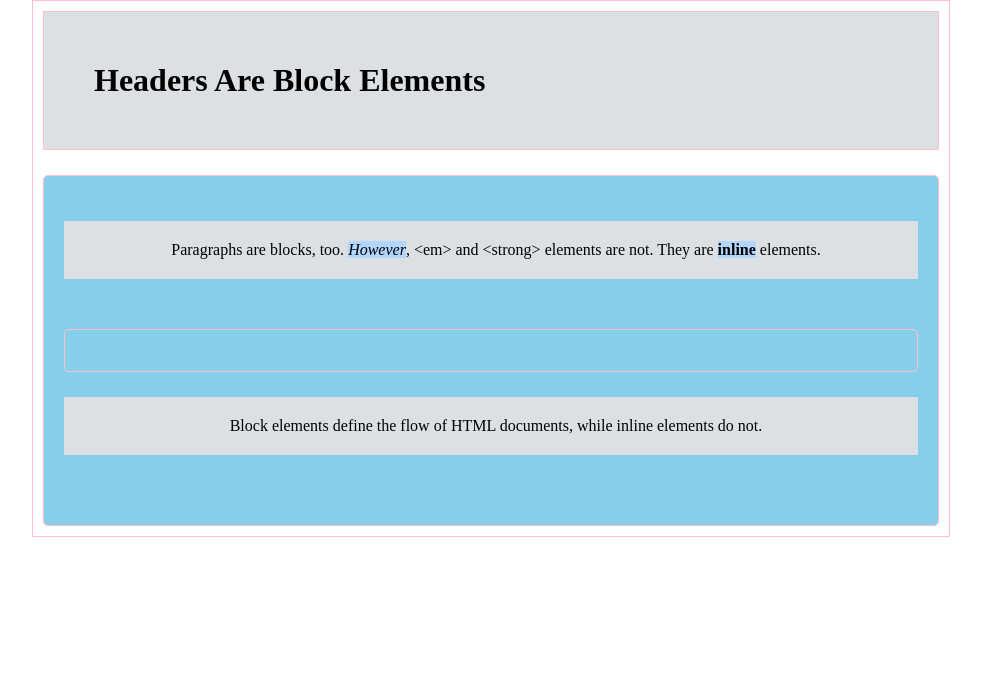
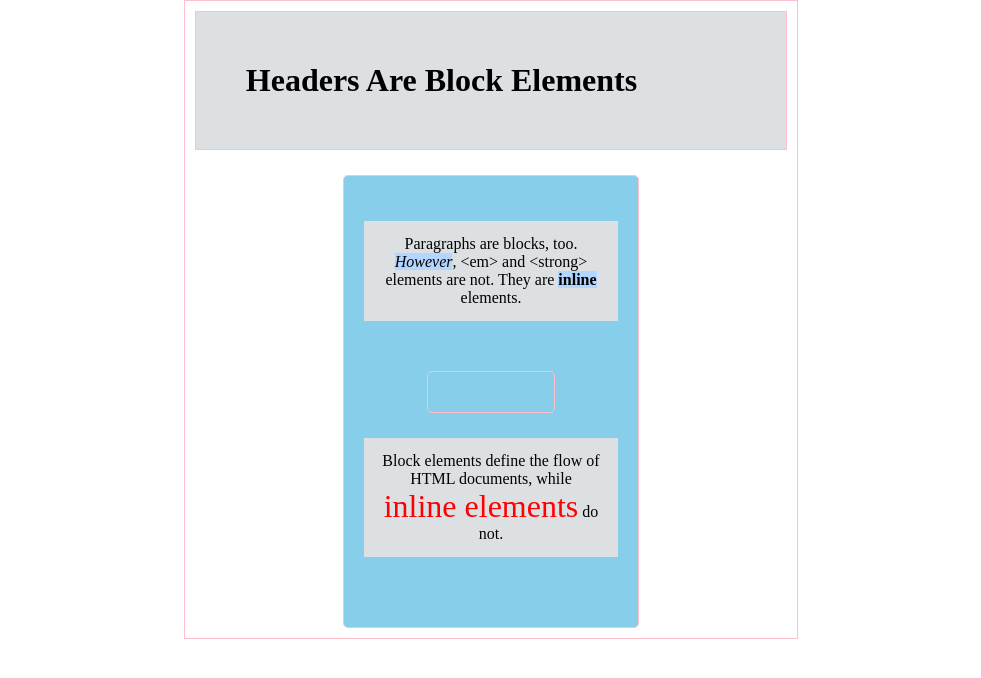
Before and after one commit to ninakimf/b3nc-fernandez-ninakim, a PHP site: page / in a window 1280 px wide. Shown: the top 678 px of the page, without its empty margins (149-1130 px from the left). Run offline with PHP 8.4, Linux system fonts and the light colour scheme.

Commit message:
CSS Activity 1

```diff
--- a/mod02-06/css/syle.css
+++ b/mod02-06/css/syle.css
@@ -2,11 +2,13 @@
 * {
 	margin: 0 auto;
 	padding: 0 auto;
+	box-sizing: border-box; /*avoid overflow of elements*/
+	/*box-sizing: content-box; default value of box sizing*/
 }
 
 .wrapper {
 	border: 1px solid pink;
-	width: 70%;
+	width: 48%;
 	margin: 0 auto;
 	padding: 10px;
 }
@@ -37,6 +39,7 @@ div.wrapper > div > div {
 	text-align: center;
 	border-radius: 5px;
 	margin-top: 25px;
+	width: 50%;
 }
 
 }
@@ -47,7 +50,11 @@ strong {
 }
 
 p {
-	padding: 20px 0px 20px 10px;
+	padding: 14px;
 	margin-bottom: 50px;
 	margin-top: 25px;
 }
+span {
+	font-size: 2em;
+	color: red;
+}
--- a/mod02-06/index.html
+++ b/mod02-06/index.html
@@ -23,11 +23,10 @@
 
 		<div style="height: 1px"></div>
 
-		<p>Block elements define the flow of HTML documents, while inline elements do not.</p>
+		<p>Block elements define the flow of HTML documents, while <span>inline elements</span> do not.</p>
 		</div>
 
 	</div>
 
-
 </body>
 </html>
```
Also changed, not shown: markdown-getting-started/README.md, mod02-04/css/style.css (line endings or trailing spaces), 2 other files.
